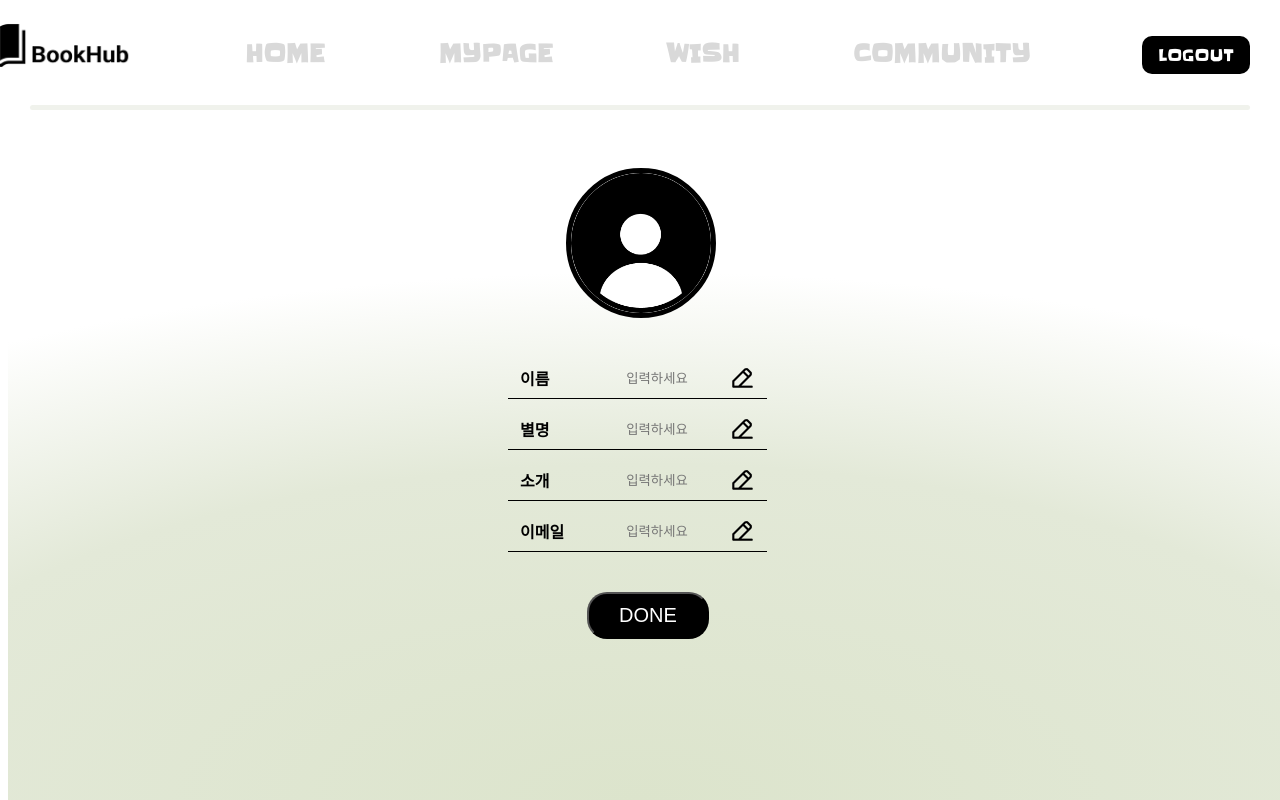
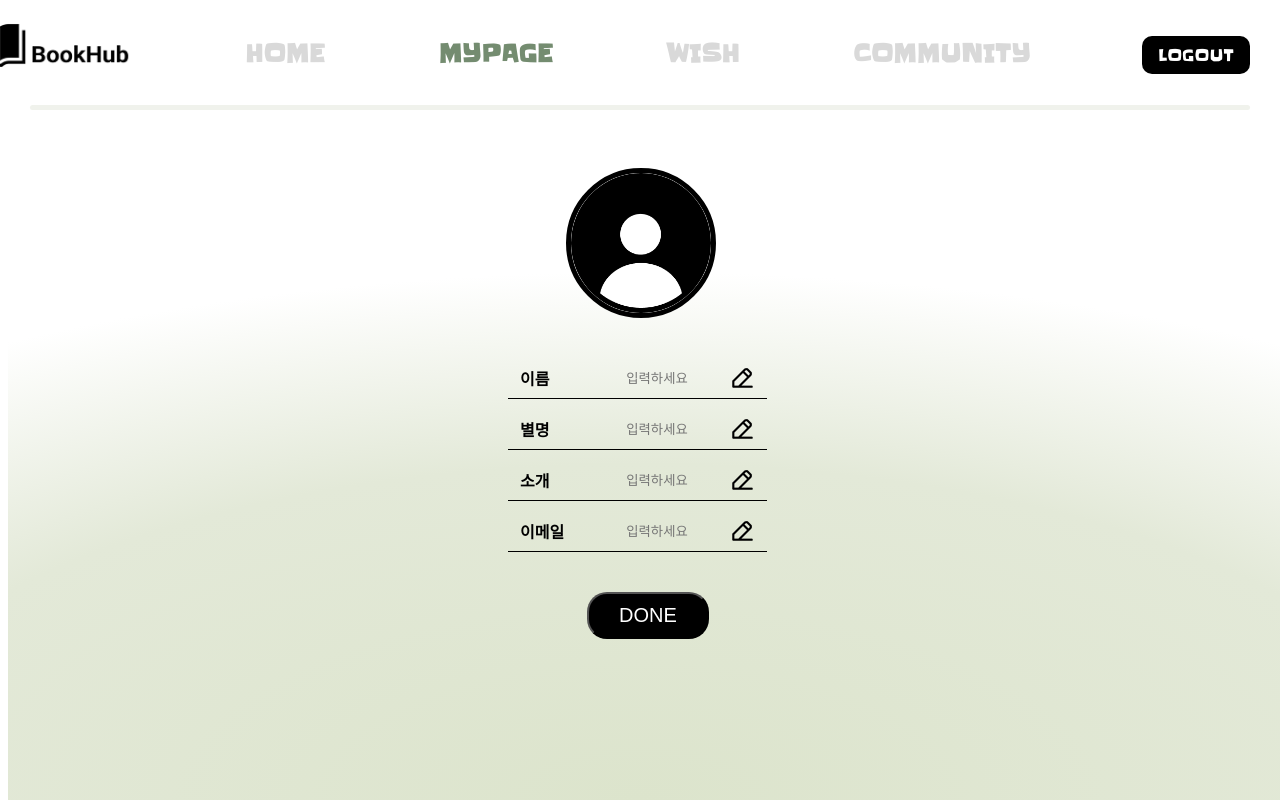
Before and after one commit to BookHub-BookTrio/BookHub-Front, a React (Create React App) app in the folder bookhub/: page /mypage-edit in a window 1280 px wide. Built offline with nearby package versions, Linux system fonts and the light colour scheme.

Commit message:
♻️ Header navigate 수정

```diff
--- a/bookhub/src/component/header/Header.jsx
+++ b/bookhub/src/component/header/Header.jsx
@@ -41,13 +41,13 @@ const Header = () => {
         <div className={`text-wrapper-4 ${location.pathname === "/" ? "active" : ""}`} onClick={() => handleNavigation("/")}>
           HOME
         </div>
-        <div className={`text-wrapper-4 ${location.pathname === "/mypage" ? "active" : ""}`} onClick={() => handleNavigation("/mypage")}>
+        <div className={`text-wrapper-4 ${location.pathname.startsWith("/mypage") ? "active" : ""}`} onClick={() => handleNavigation("/mypage")}>
           MYPAGE
         </div>
-        <div className={`text-wrapper-4 ${location.pathname === "/wish" ? "active" : ""}`} onClick={() => handleNavigation("/wish")}>
+        <div className={`text-wrapper-4 ${location.pathname.startsWith("/wish") ? "active" : ""}`} onClick={() => handleNavigation("/wish")}>
           WISH
         </div>
-        <div className={`text-wrapper-4 ${location.pathname === "/community" ? "active" : ""}`} onClick={() => handleNavigation("/community")}>
+        <div className={`text-wrapper-4 ${location.pathname.startsWith("/community") ? "active" : ""}`} onClick={() => handleNavigation("/community")}>
           COMMUNITY
         </div>
       </nav>
```
